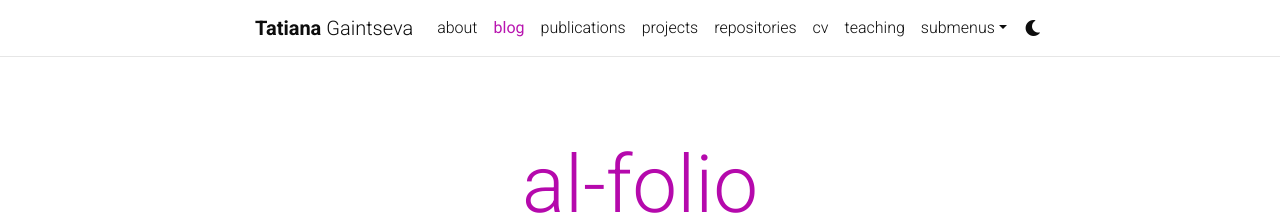
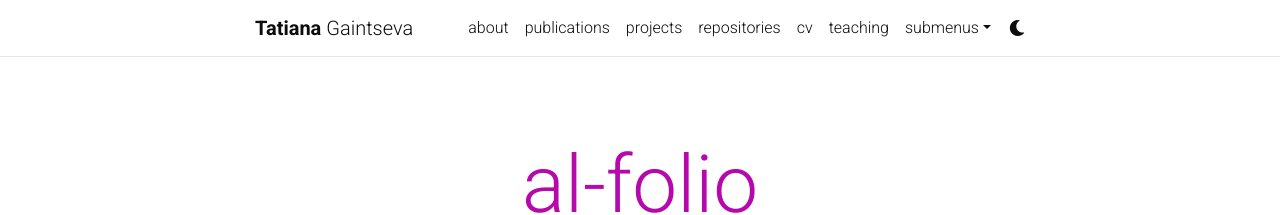
Before and after one commit to Atmyre/atmyre.github.io, a Jekyll site: the page built from blog/index.html, in a window 1280 px wide. Shown: the top 215 px of the page. Built offline with Jekyll 4.4.1, drawn with Linux system fonts in a browser that asks for light colours; the list of posts is cut into pages by our own code; comment, search, counter and statistics services are not loaded; a style sheet for code colours, icons or effects is not loaded.

Commit message:
Update _config.yml

```diff
--- a/_config.yml
+++ b/_config.yml
@@ -8,7 +8,7 @@ middle_name:
 last_name: Gaintseva
 email: t.gaintseva@qmul.ac.uk
 description: > # the ">" symbol means to ignore newlines until "footer_text:"
-  AI researcher, PhD @ Digital Environment Research Institute, Queen Mary University of London
+  A simple portfolio of an AI researcher
 footer_text: >
   Powered by <a href="https://jekyllrb.com/" target="_blank">Jekyll</a> with <a href="https://github.com/alshedivat/al-folio">al-folio</a> theme.
   Hosted by <a href="https://pages.github.com/" target="_blank">GitHub Pages</a>.
@@ -121,7 +121,7 @@ bing_site_verification:  # out your bing-site-verification ID (Bing Webmaster)
 # -----------------------------------------------------------------------------
 
 blog_name: al-folio # blog_name will be displayed in your blog page
-blog_nav_title: blog # your blog must have a title for it to be displayed in the nav bar
+blog_nav_title: # blog # your blog must have a title for it to be displayed in the nav bar
 blog_description: a simple whitespace theme for academics
 permalink: /blog/:year/:title/
 
@@ -340,7 +340,7 @@ jekyll-diagrams:
 # Optional Features
 # -----------------------------------------------------------------------------
 
-enable_google_analytics:    false  # enables google analytics
+enable_google_analytics:    true  # enables google analytics
 enable_panelbear_analytics: false  # enables panelbear analytics
 enable_google_verification: false  # enables google site verification
 enable_bing_verification:   false  # enables bing site verification
```
